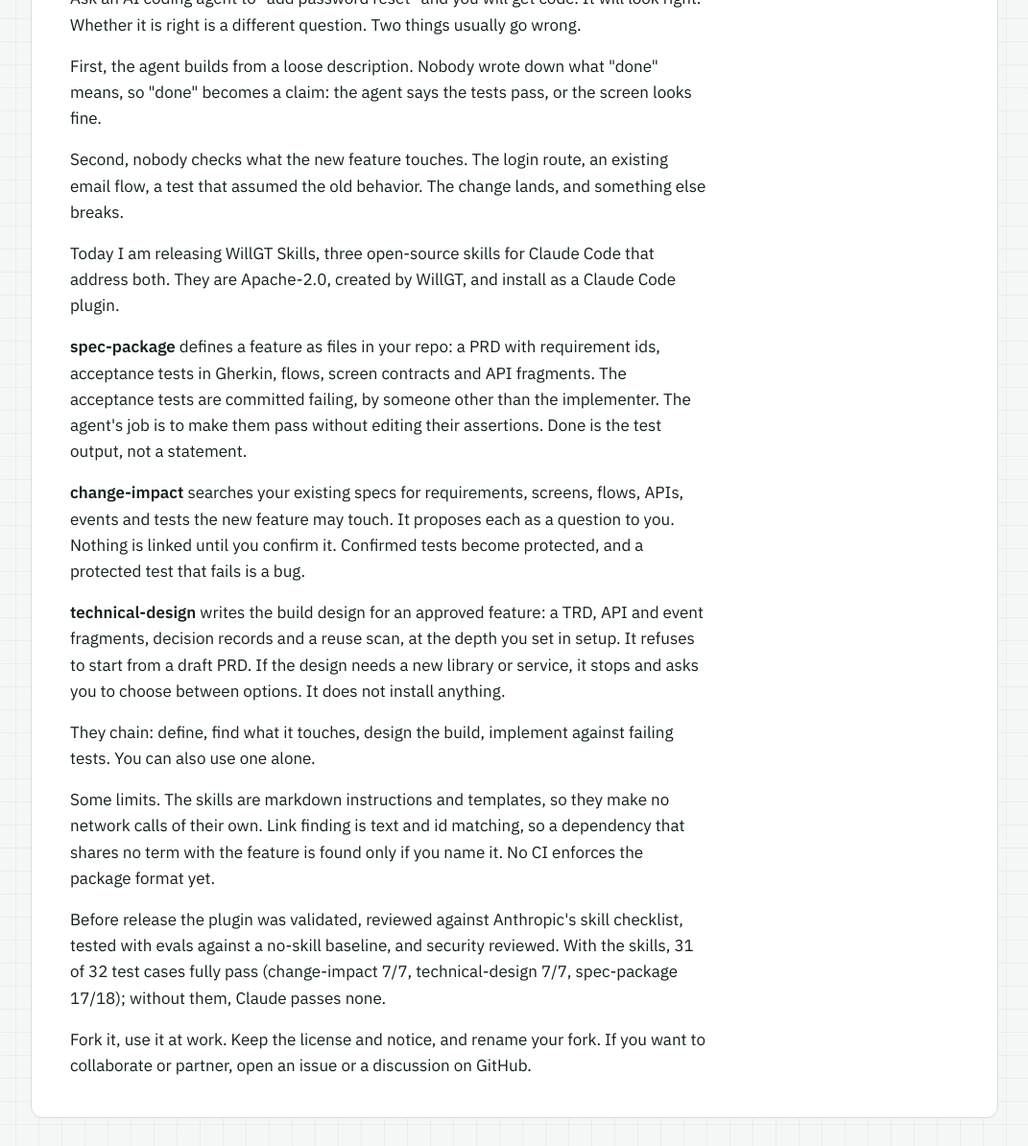
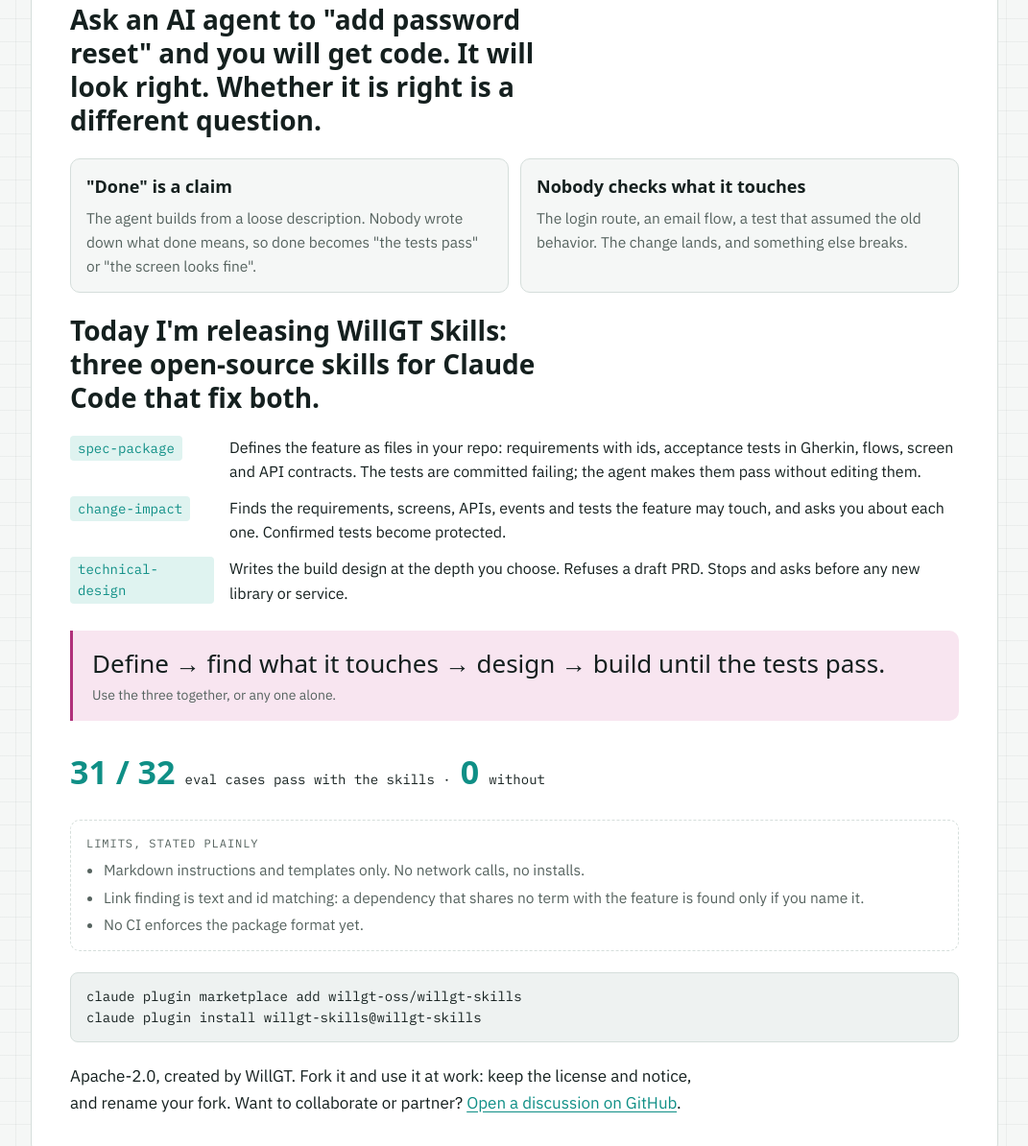
Before and after one commit to willgt-oss/willgt-skills, a plain HTML site: page index.html in a window 1280 px wide. Shown: the part 5213-6407 px from the top of the page at 96% size, without its empty margins (104-1175 px from the left). Drawn offline with Linux system fonts and the light colour scheme; a web font is replaced by a local one.

Commit message:
Launch post: same scannable layout as the story

```diff
--- a/index.html
+++ b/index.html
@@ -116,6 +116,17 @@ footer{display:flex;flex-wrap:wrap;gap:8px 24px;justify-content:space-between;fo
 @media (max-width:720px){.steps{grid-template-columns:1fr 1fr}}
 .proof{display:flex;flex-wrap:wrap;gap:10px;align-items:baseline;font-family:var(--f-mono);font-size:14px}
 .proof b{font-family:var(--f-display);font-size:34px;color:var(--teal)}
+.problems{display:grid;grid-template-columns:1fr 1fr;gap:12px}
+@media (max-width:720px){.problems{grid-template-columns:1fr}}
+.problem{border:1px solid var(--rule);border-radius:10px;padding:14px 16px;background:var(--paper);display:flex;flex-direction:column;gap:6px;min-width:0}
+.problem b{font-family:var(--f-display);font-size:18px}
+.problem p{font-size:15.5px;color:var(--muted)}
+.trio{list-style:none;margin:0;padding:0;display:flex;flex-direction:column;gap:12px}
+.trio li{display:grid;grid-template-columns:150px minmax(0,1fr);gap:4px 16px;align-items:baseline;font-size:16px}
+@media (max-width:620px){.trio li{grid-template-columns:1fr}}
+.trio code{font-family:var(--f-mono);font-size:14px;color:var(--teal);background:var(--teal-soft);padding:2px 8px;border-radius:4px;justify-self:start}
+.limits{border:1px dashed var(--rule);border-radius:10px;padding:14px 16px;display:flex;flex-direction:column;gap:6px}
+.limits ul{margin:0;padding-left:18px;font-size:15.5px;color:var(--muted);display:flex;flex-direction:column;gap:4px}
 /* impact ripple */
 .ripple{position:relative;width:100%;max-width:520px;aspect-ratio:1/1;margin:8px auto;}
 .ripple .ring{position:absolute;inset:50%;width:0;height:0;border-radius:50%;border:2px solid var(--teal);transform:translate(-50%,-50%);opacity:.35}
@@ -281,21 +292,28 @@ claude plugin install willgt-skills@willgt-skills</pre>
     <p class="hook">If you have watched an agent confidently break something it never looked at, ask it what breaks first.</p>
   </article>
 
-  <article id="launch" aria-labelledby="h-launch">
+  <article id="launch" class="story" aria-labelledby="h-launch">
     <span class="label">Launch post</span>
     <h2 id="h-launch">Stop letting AI agents build from vague specs</h2>
     <span class="byline">WillGT · October 20, 2026</span>
-    <p>Ask an AI coding agent to "add password reset" and you will get code. It will look right. Whether it is right is a different question. Two things usually go wrong.</p>
-    <p>First, the agent builds from a loose description. Nobody wrote down what "done" means, so "done" becomes a claim: the agent says the tests pass, or the screen looks fine.</p>
-    <p>Second, nobody checks what the new feature touches. The login route, an existing email flow, a test that assumed the old behavior. The change lands, and something else breaks.</p>
-    <p>Today I am releasing WillGT Skills, three open-source skills for Claude Code that address both. They are Apache-2.0, created by WillGT, and install as a Claude Code plugin.</p>
-    <p><strong>spec-package</strong> defines a feature as files in your repo: a PRD with requirement ids, acceptance tests in Gherkin, flows, screen contracts and API fragments. The acceptance tests are committed failing, by someone other than the implementer. The agent's job is to make them pass without editing their assertions. Done is the test output, not a statement.</p>
-    <p><strong>change-impact</strong> searches your existing specs for requirements, screens, flows, APIs, events and tests the new feature may touch. It proposes each as a question to you. Nothing is linked until you confirm it. Confirmed tests become protected, and a protected test that fails is a bug.</p>
-    <p><strong>technical-design</strong> writes the build design for an approved feature: a TRD, API and event fragments, decision records and a reuse scan, at the depth you set in setup. It refuses to start from a draft PRD. If the design needs a new library or service, it stops and asks you to choose between options. It does not install anything.</p>
-    <p>They chain: define, find what it touches, design the build, implement against failing tests. You can also use one alone.</p>
-    <p>Some limits. The skills are markdown instructions and templates, so they make no network calls of their own. Link finding is text and id matching, so a dependency that shares no term with the feature is found only if you name it. No CI enforces the package format yet.</p>
-    <p>Before release the plugin was validated, reviewed against Anthropic's skill checklist, tested with evals against a no-skill baseline, and security reviewed. With the skills, 31 of 32 test cases fully pass (change-impact 7/7, technical-design 7/7, spec-package 17/18); without them, Claude passes none.</p>
-    <p>Fork it, use it at work. Keep the license and notice, and rename your fork. If you want to collaborate or partner, open an issue or a discussion on GitHub.</p>
+    <p class="hook">Ask an AI agent to "add password reset" and you will get code. It will look right. Whether it is right is a different question.</p>
+    <div class="problems">
+      <div class="problem"><b>"Done" is a claim</b><p>The agent builds from a loose description. Nobody wrote down what done means, so done becomes "the tests pass" or "the screen looks fine".</p></div>
+      <div class="problem"><b>Nobody checks what it touches</b><p>The login route, an email flow, a test that assumed the old behavior. The change lands, and something else breaks.</p></div>
+    </div>
+    <p class="hook">Today I'm releasing WillGT Skills: three open-source skills for Claude Code that fix both.</p>
+    <ul class="trio">
+      <li><code>spec-package</code><span>Defines the feature as files in your repo: requirements with ids, acceptance tests in Gherkin, flows, screen and API contracts. The tests are committed failing; the agent makes them pass without editing them.</span></li>
+      <li><code>change-impact</code><span>Finds the requirements, screens, APIs, events and tests the feature may touch, and asks you about each one. Confirmed tests become protected.</span></li>
+      <li><code>technical-design</code><span>Writes the build design at the depth you choose. Refuses a draft PRD. Stops and asks before any new library or service.</span></li>
+    </ul>
+    <p class="pull">Define → find what it touches → design → build until the tests pass.<small>Use the three together, or any one alone.</small></p>
+    <div class="proof"><b>31 / 32</b> eval cases pass with the skills · <b>0</b> without</div>
+    <div class="limits"><span class="label">Limits, stated plainly</span>
+      <ul><li>Markdown instructions and templates only. No network calls, no installs.</li><li>Link finding is text and id matching: a dependency that shares no term with the feature is found only if you name it.</li><li>No CI enforces the package format yet.</li></ul></div>
+    <pre>claude plugin marketplace add willgt-oss/willgt-skills
+claude plugin install willgt-skills@willgt-skills</pre>
+    <p>Apache-2.0, created by WillGT. Fork it and use it at work: keep the license and notice, and rename your fork. Want to collaborate or partner? <a href="https://github.com/willgt-oss/willgt-skills/discussions" target="_blank" rel="noopener">Open a discussion on GitHub</a>.</p>
   </article>
 
   <footer>
```
